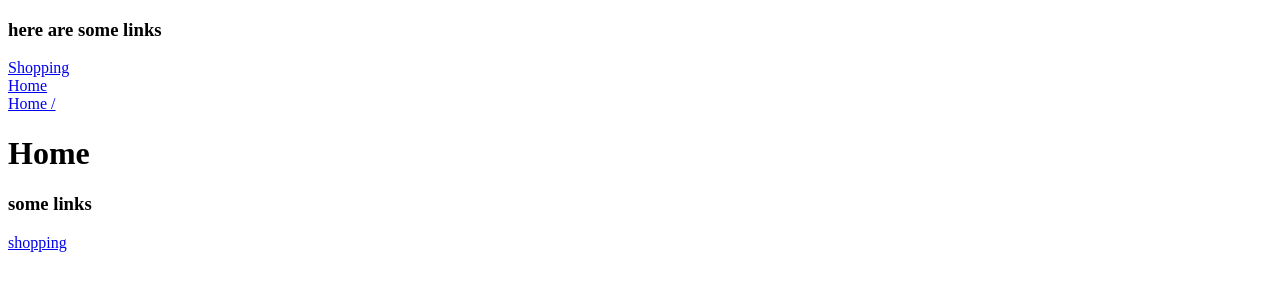
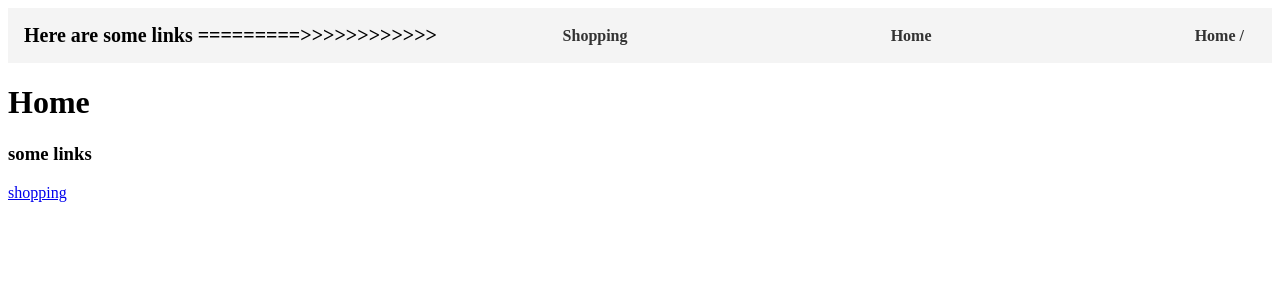
Before and after one commit to programmer-weeb/ugly_shopping_site_using_reactrouter6.4--contextAPI--CssModules, a React (Vite) app: page / in a window 1280 px wide. Shown: the top 300 px of the page. Built offline with nearby package versions, Linux system fonts and the light colour scheme.

Commit message:
Style MainNav using css modules

```diff
--- a/src/MainNavWillBeInAllPages.jsx
+++ b/src/MainNavWillBeInAllPages.jsx
@@ -1,16 +1,23 @@
 import { Link } from 'react-router-dom'
 import { Outlet } from 'react-router-dom'
+import styles from './modules/MainNav.module.css'
 
 function MainNavWillBeInAllPages() {
-
 	return (
-		<>
-            <h3>here are some links</h3>
-            <Link to='shopping'>Shopping</Link> <br />
-            <Link to='home'>Home</Link> <br />
-            <Link to='/'>Home /</Link>
-
-		</>
+		<div className={styles.container}>
+			<h3 className={styles.title}>Here are some links =========>>>>>>>>>>>></h3>
+			<Link to="/shopping" className={styles.link}>
+				Shopping
+			</Link>
+			<br />
+			<Link to="/home" className={styles.link}>
+				Home
+			</Link>
+			<br />
+			<Link to="/" className={styles.link}>
+				Home /
+			</Link>
+		</div>
 	)
 }
 
--- /dev/null
+++ b/src/modules/MainNav.module.css
@@ -0,0 +1,29 @@
+/* MainNav.module.css */
+
+.container {
+    display: flex;
+    flex-direction: row;
+    justify-content: space-between;
+    /* Distribute items with space between them */
+    background-color: #f4f4f4;
+    padding: 16px;
+    align-items: center;
+    /* Optional: Align items vertically in the center */
+}
+
+.title {
+    font-size: 20px;
+    margin: 0;
+    /* Remove margin-right and margin-bottom */
+}
+
+.link {
+    text-decoration: none;
+    color: #333;
+    margin-right: 12px;
+    font-weight: bold;
+}
+
+.link:hover {
+    color: #007bff;
+}
```
